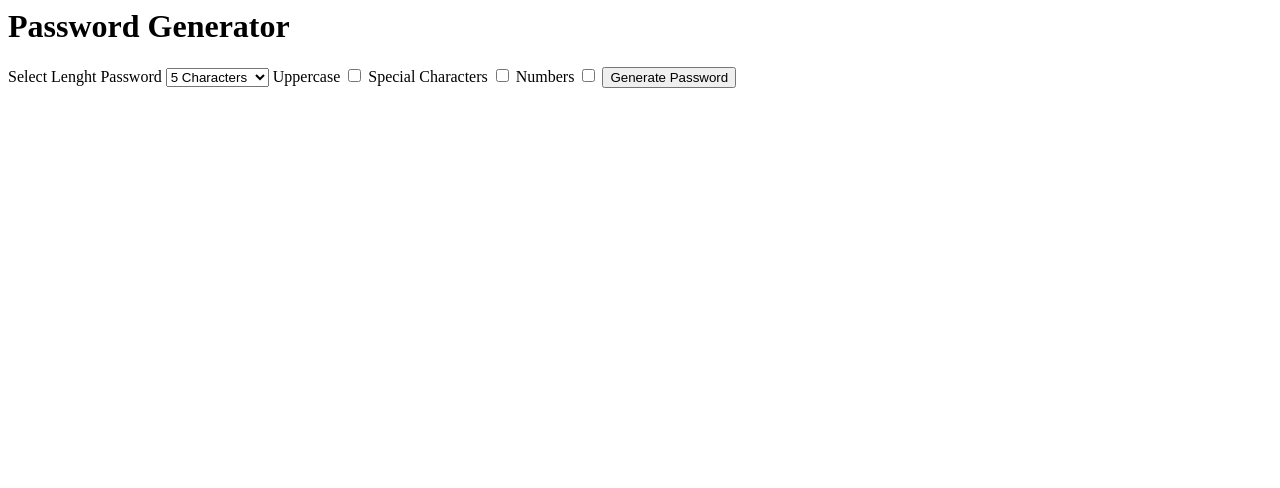
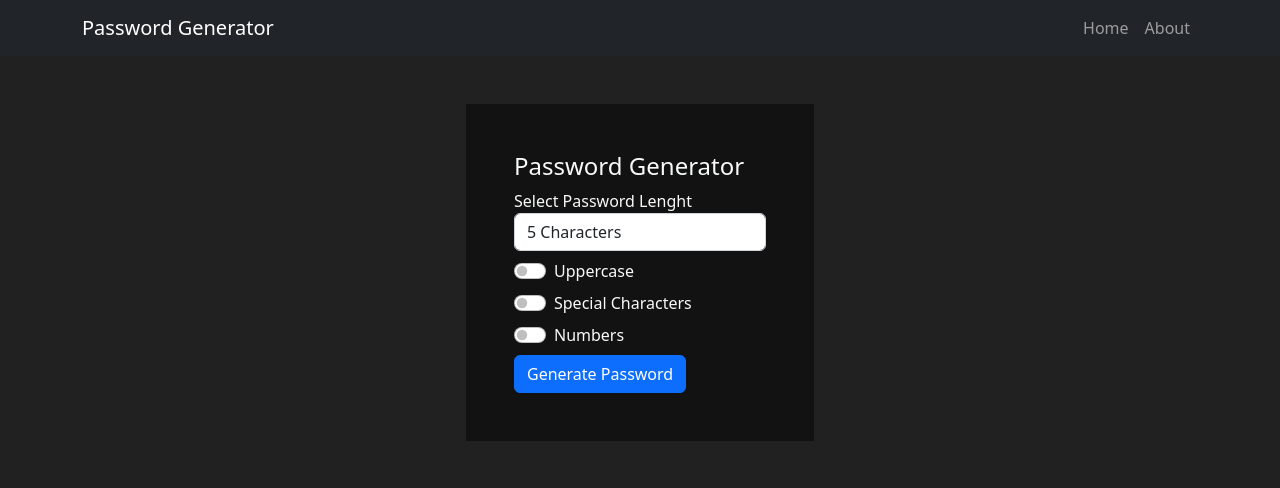
Before and after one commit to jeresmc7/Password-Generator, a Django app: page / in a window 1280 px wide. Shown: the top 488 px of the page. Run offline with Django 4.2, Linux system fonts and the light colour scheme.

Commit message:
App completada

```diff
--- a/django_password_generator/urls.py
+++ b/django_password_generator/urls.py
@@ -20,8 +20,8 @@ from generator import views
 
 urlpatterns = [
     path('admin/', admin.site.urls),
-    path('about/', views.about),
-    path('', views.home),
+    path('about/', views.about, name="about"),
+    path('', views.home, name="home"),
     path('generate-password', views.password, name='password'), # En el formulario, se especifica en nombre como si fuera un ID
     # Esto es por si se quiere cambiar la url, no tener que cambiarla en todos los lados donde apunte
 ]
--- a/generator/templates/generator/home.html
+++ b/generator/templates/generator/home.html
@@ -1,8 +1,15 @@
-<form action="{% url 'password' %}">
-    <h1>Password Generator</h1>
-    <label for="lenght">Select Lenght Password</label>
+{% extends 'generator/layout.html' %}
+
+{%block content%}
+
+
+<!-- Ocupa 1/3 de la pantalla -->
+<div class="col-md-4 offset-md-4">
+    <form action="{% url 'password' %}"  class="card-body p-5" style="background-color: #121212;">
+        <h1 class="h4">Password Generator</h1>
+        <label for="lenght">Select Password Lenght</label>
         <!-- El for lenght es para el id lenght-->
-    <select name="lenght" id="lenght">
+        <select name="lenght" id="lenght" class="form-control">
             <option value="5">5 Characters</option>
             <!-- Emmet option{$ characters}*7 -->
             <option value="6">6 characters</option>
@@ -14,16 +21,25 @@
             <option value="12">12 characters</option>
         </select>
 
-    <label for="uppercase">Uppercase</label>
-    <input type="checkbox" name="uppercase" id="uppercase">
+        <div class="form-check form-switch my-2">
+            <label for="uppercase" class="form-check-label">Uppercase</label>
+            <input type="checkbox" name="uppercase" id="uppercase" class="form-check-input">
+        </div>
+        <div class="form-check form-switch my-2">
+            <label for="special" class="form-check-label">Special Characters</label>
+            <input type="checkbox" name="special" id="special" class="form-check-input">
+        </div>
+        <div class="form-check form-switch my-2">
+            <label for="numbers" class="form-check-label">Numbers</label>
+            <input type="checkbox" name="numbers" id="numbers" class="form-check-input">
+        </div>
 
-    <label for="special">Special Characters</label>
-    <input type="checkbox" name="special" id="special">
 
-    <label for="numbers">Numbers</label>
-    <input type="checkbox" name="numbers" id="numbers">
 
-    <button>Generate Password</button>
+        <button class="btn btn-primary">Generate Password</button>
         <!-- Esto hace una peticion GET al servidor -->
         <!-- Yo quiero que envie la info a una url nueva -->
     </form>
+</div>
+
+{%endblock%}
--- /dev/null
+++ b/generator/templates/generator/layout.html
@@ -0,0 +1,22 @@
+<!-- Haciendo este layout evitamos repetir el codigo, se usa para agregar partials -->
+
+<!DOCTYPE html>
+<html lang="en">
+<head>
+    <meta charset="UTF-8">
+    <meta http-equiv="X-UA-Compatible" content="IE=edge">
+    <meta name="viewport" content="width=device-width, initial-scale=1.0">
+    <!-- CSS only -->
+    <link href="https://cdn.jsdelivr.net/npm/bootstrap@5.2.0-beta1/dist/css/bootstrap.min.css" rel="stylesheet" integrity="sha384-0evHe/X+R7YkIZDRvuzKMRqM+OrBnVFBL6DOitfPri4tjfHxaWutUpFmBp4vmVor" crossorigin="anonymous">
+    <title>Password Generator</title>
+</head>
+<body style="background-color: #212121;">
+    {% include 'generator/partials/_navbar.html' %}
+
+    <div class="container p-5 text-light">
+        {%block content%}
+        {%endblock%}
+    </div>
+
+</body>
+</html>
--- /dev/null
+++ b/generator/templates/generator/partials/_navbar.html
@@ -0,0 +1,18 @@
+<nav class="navbar navbar-expand-lg navbar-dark bg-dark">
+    <div class="container">
+      <a class="navbar-brand" href="{% url 'home' %}">Password Generator</a>
+      <button class="navbar-toggler" type="button" data-bs-toggle="collapse" data-bs-target="#navbarNav" aria-controls="navbarNav" aria-expanded="false" aria-label="Toggle navigation">
+        <span class="navbar-toggler-icon"></span>
+      </button>
+      <div class="collapse navbar-collapse" id="navbarNav">
+        <ul class="navbar-nav ms-auto">
+          <li class="nav-item">
+            <a class="nav-link" href="{% url 'home' %}">Home</a>
+          </li>
+          <li class="nav-item">
+            <a class="nav-link" href="{% url 'about' %}">About</a>
+          </li>
+        </ul>
+      </div>
+    </div>
+  </nav>
```
Also changed, not shown: generator/templates/generator/about.html (+6 -0 lines), generator/templates/generator/password.html (+15 -2 lines). Lines whose indentation alone changed are shown as unchanged.
